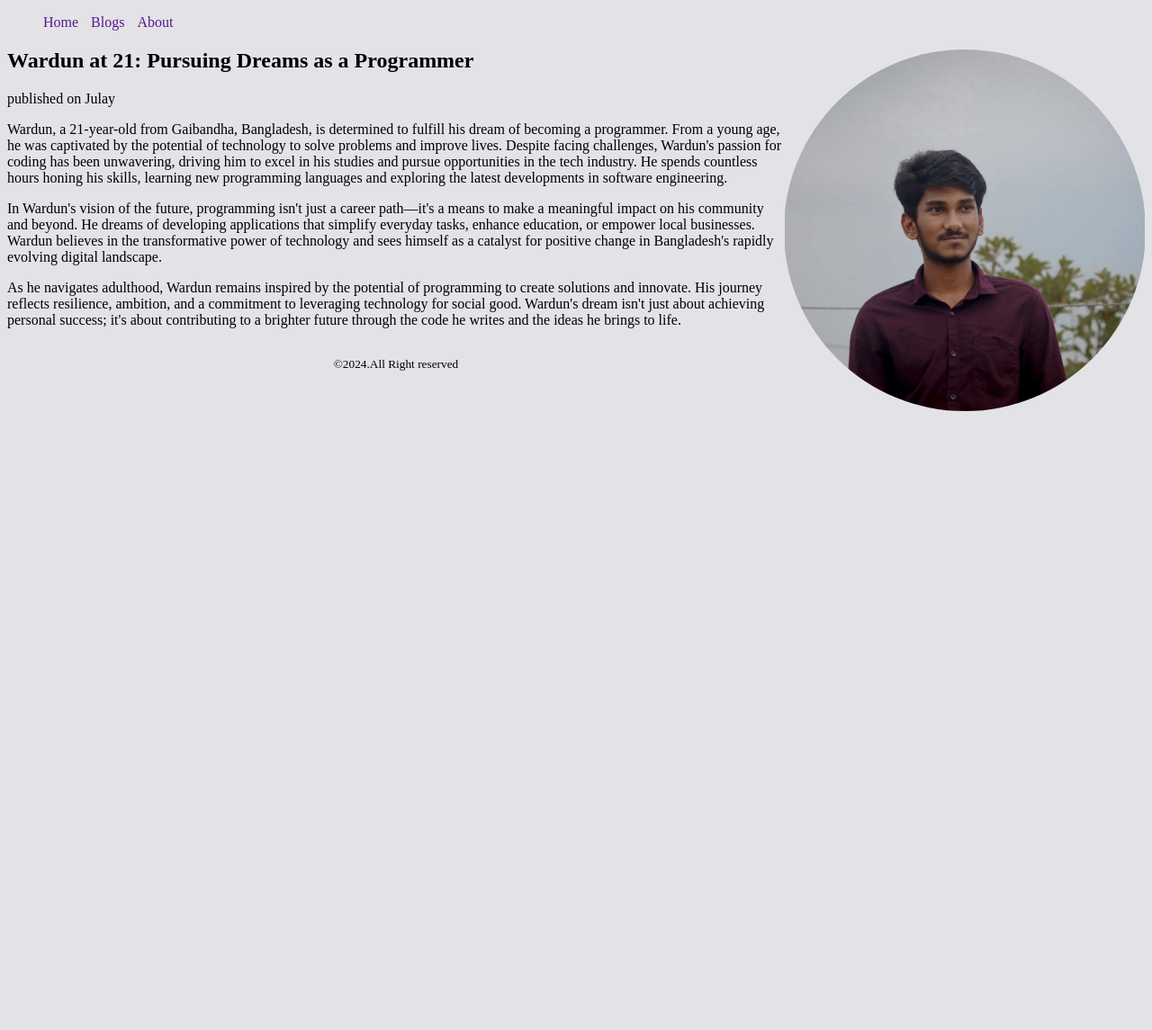
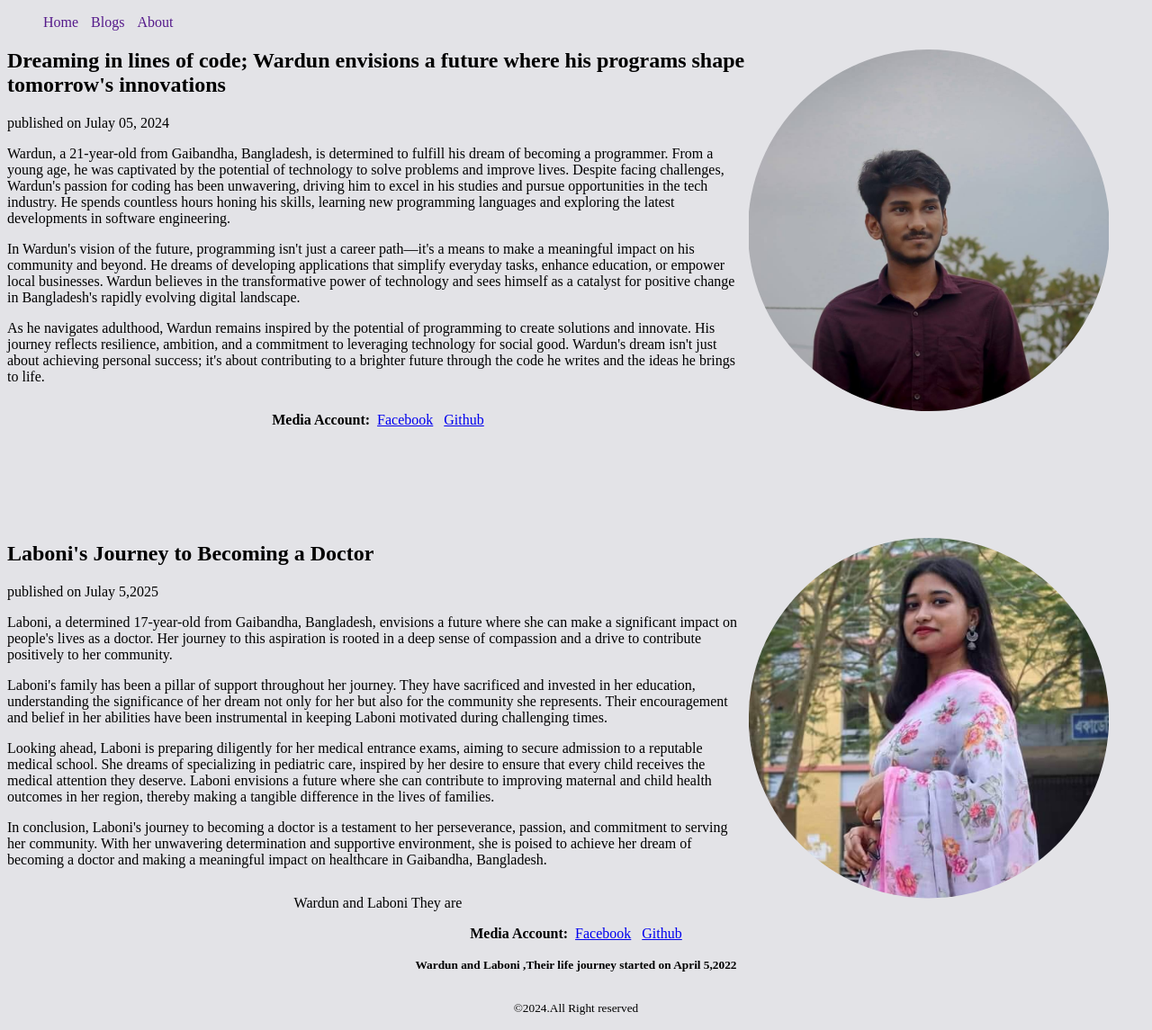
Before and after one commit to Wardun-00/panda-project-repo, a plain HTML site: page index.html in a window 1280 px wide. Shown: the whole page at 90% size. Before the commit the page ends 800 px from the top, so only its background shows below. Drawn offline with Linux system fonts and the light colour scheme.

Commit message:
added third commit

```diff
--- a/index.html
+++ b/index.html
@@ -21,13 +21,15 @@
 
     <main>
     <section>
+        <figure>
         <img class="image"src="image/wardun.jpg" alt="picture comming soon">
+        </figure>
     </section>
        <section>
         <article>
         <header>
-            <h2> Wardun at 21: Pursuing Dreams as a Programmer</h2>
-            <p>published on <time datetime="2024-07-05">Julay </time></p>
+            <h2> Dreaming in lines of code; Wardun envisions a future where his programs shape tomorrow's innovations</h2>
+            <p>published on <time datetime="2024-07-05">Julay 05, 2024 </time></p>
 
             <p>Wardun, a 21-year-old from Gaibandha, Bangladesh, is determined to fulfill his dream of becoming a programmer. From a young age, he was captivated by the potential of technology to solve problems and improve lives. Despite facing challenges, Wardun's passion for coding has been unwavering, driving him to excel in his studies and pursue opportunities in the tech industry. He spends countless hours honing his skills, learning new programming languages and exploring the latest developments in software engineering.</p>
 
@@ -35,6 +37,46 @@
 
             <p>As he navigates adulthood, Wardun remains inspired by the potential of programming to create solutions and innovate. His journey reflects resilience, ambition, and a commitment to leveraging technology for social good. Wardun's dream isn't just about achieving personal success; it's about contributing to a brighter future through the code he writes and the ideas he brings to life.</p>
         </header>
+
+        <footer>
+            <p><strong>Media Account:</strong>&nbsp;
+            <a target="_blank" href="https://www.facebook.com/sajeeb.hasan.961/">Facebook</a>&nbsp;&nbsp;
+            <a target="_blank" href="https://github.com/Wardun-00">Github</a>
+            </p>
+        </footer>
+    </article>
+       </section><br><br><br><br><br>
+
+
+
+       <section>
+        <figure>
+        <img class="image" src="image/laboni.jpg" alt="picture comming soon">
+        </figure>
+    </section>
+       <section>
+        <article>
+        <header>
+            <h2> Laboni's Journey to Becoming a Doctor</h2>
+            <p>published on <time datetime="2024-07-05">Julay 5,2025 </time></p>
+
+            <p>Laboni, a determined 17-year-old from Gaibandha, Bangladesh, envisions a future where she can make a significant impact on people's lives as a doctor. Her journey to this aspiration is rooted in a deep sense of compassion and a drive to contribute positively to her community.</p>
+
+            <p>Laboni's family has been a pillar of support throughout her journey. They have sacrificed and invested in her education, understanding the significance of her dream not only for her but also for the community she represents. Their encouragement and belief in her abilities have been instrumental in keeping Laboni motivated during challenging times.</p>
+
+            <p>Looking ahead, Laboni is preparing diligently for her medical entrance exams, aiming to secure admission to a reputable medical school. She dreams of specializing in pediatric care, inspired by her desire to ensure that every child receives the medical attention they deserve. Laboni envisions a future where she can contribute to improving maternal and child health outcomes in her region, thereby making a tangible difference in the lives of families.</p>
+
+            <p>In conclusion, Laboni's journey to becoming a doctor is a testament to her perseverance, passion, and commitment to serving her community. With her unwavering determination and supportive environment, she is poised to achieve her dream of becoming a doctor and making a meaningful impact on healthcare in Gaibandha, Bangladesh.</p>
+        </header>
+
+        <footer>
+            <p> Wardun and Laboni They are </p>
+            <p><strong>Media Account:</strong>&nbsp;
+            <a target="_blank" href="https://www.facebook.com/profile.php?id=100078323777476">Facebook</a>&nbsp;&nbsp;
+            <a target="_blank" href="https://github.com/Wardun-00">Github</a>
+            </p>
+            <p><strong><small>Wardun and Laboni ,Their life journey started on April 5,2022</small></strong></p>
+        </footer>
     </article>
        </section>
 
```
Also changed, not shown: image/laboni.jpg (added).
